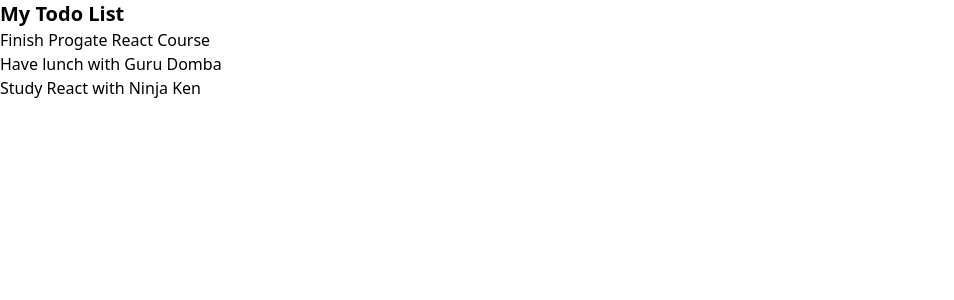
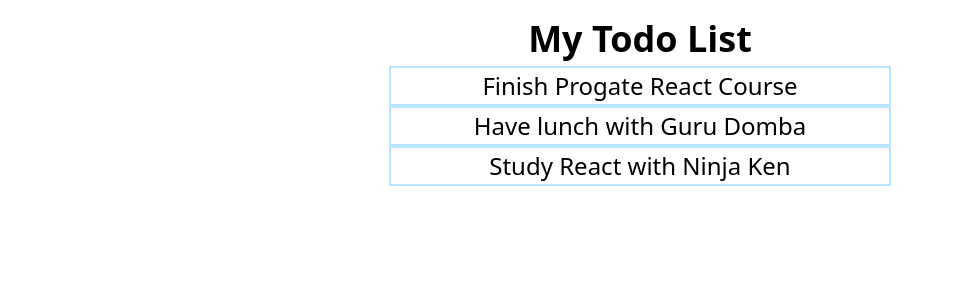
Before and after one commit to mochammad123/react-todo-app-typescript, a React (Vite) app: page / in a window 1280 px wide. Shown: the top 300 px of the page, without its empty margins (0-954 px from the left). Built offline with nearby package versions, Linux system fonts and the light colour scheme.

Commit message:
Todo 1 add css to components

```diff
--- a/src/App.tsx
+++ b/src/App.tsx
@@ -7,8 +7,8 @@
   const [todos, setTodos] = useState<IDataTodo[]>(todoData);
   console.log(todos);
   return (
-    <div>
-      <h1 className="text-xl font-bold">My Todo List</h1>
+    <div className="text-center p-[12px]">
+      <h1 className="text-[36px] font-bold">My Todo List</h1>
       <Todos todos={todos} />
     </div>
   );
--- a/src/components/TodoItem.tsx
+++ b/src/components/TodoItem.tsx
@@ -2,7 +2,11 @@
 import { ITodo } from "../interface";
 
 const TodoItem: React.FC<ITodo> = ({ todo }) => {
-  return <p>{todo.title}</p>;
+  return (
+    <div className="border-2 border-sky-200 text-[24px]">
+      <p>{todo.title}</p>
+    </div>
+  );
 };
 
 export default TodoItem;
--- a/src/components/Todos.tsx
+++ b/src/components/Todos.tsx
@@ -4,7 +4,7 @@
 
 const Todos: React.FC<ITodos> = ({ todos }) => {
   return (
-    <div>
+    <div className="w-[40%] my-0 mx-auto">
       {todos.map((todo: IDataTodo) => {
         return <TodoItem key={todo.id} todo={todo} />;
       })}
```
